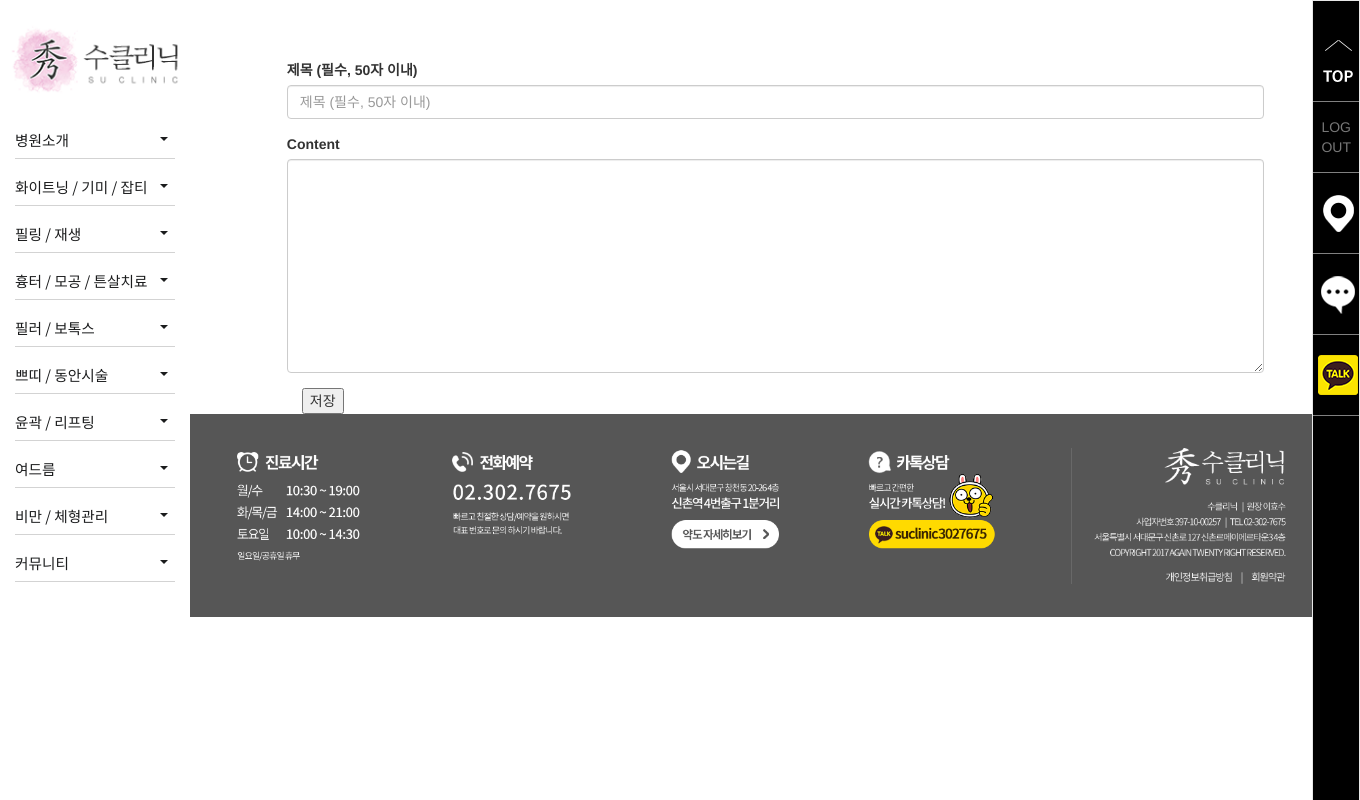
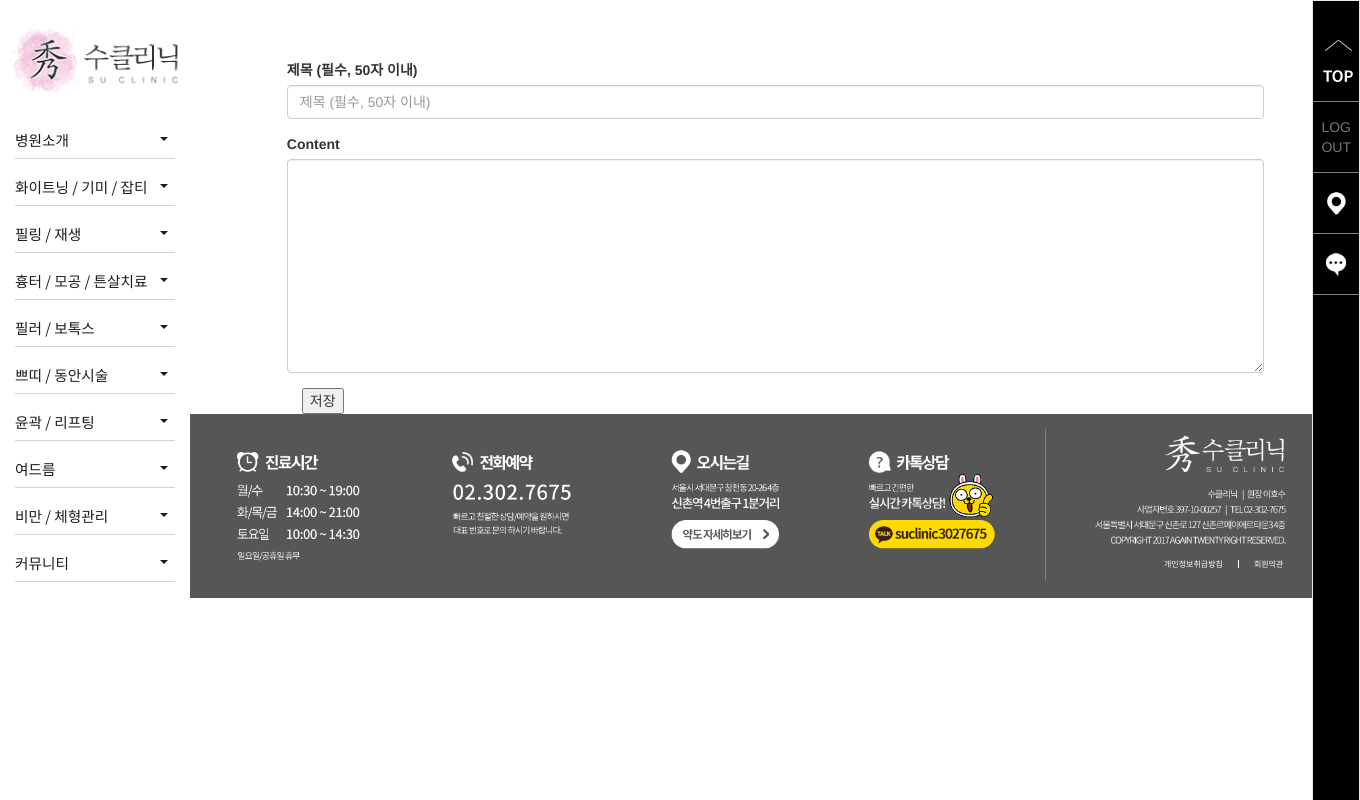
Before and after one commit to rheehyerin/suclinic, a Django app: page /blog/notice/new/ in a window 1360 px wide. Run offline with Django 3.2, Linux system fonts and the light colour scheme; the visitor is signed in with stand-in values (Sample User, id 1); some libraries are stand-ins or nearby versions.

Commit message:
footer수정사항 반영

```diff
--- a/suclinic/templates/footer.html
+++ b/suclinic/templates/footer.html
@@ -8,7 +8,12 @@
 				<li class="col-sm-8"><img src="{% static 'img/footer_2.png' %}" class="img-responsive minmax"></li>
 				<li class="col-sm-8 "><a href="#"><img src="{% static 'img/footer_3.png' %}" class="img-responsive minmax"></a></li>
 				<li class="col-sm-8 "><a href="#"><img src="{% static 'img/footer_4.png' %}" class="img-responsive minmax"></a></li>
-				<li class="col-sm-10"><img src="{% static 'img/footer_5.png' %}" class="img-responsive minmax"></li>
+				<li class="col-sm-10" style="border-left:1px solid gray; margin-top:15px;"><img src="{% static 'img/footer_5.png' %}" class="img-responsive minmax">
+					<ul class="footer_nav center-text" style="float: right; margin-right:14px;">
+			       <li><a href="#">개인정보취급방침<span class="vertical-bar"></span></a></li>
+			       <li><a href="#">회원약관</a></li>
+			    </ul>
+				</li>
 			</ul>
 			</div>
 
--- a/suclinic/templates/right.navbar.html
+++ b/suclinic/templates/right.navbar.html
@@ -14,9 +14,8 @@
 						{% else %}
 							<li style="color: white;"><a href="{% url 'accounts:login' %}">LOG IN</a></li>
 						{% endif %}
-						<li><a href="#"><img src="{% static 'img/right_tel.png' %}" class="img-responsive"></a></li>
-						<li><a href="#"><img src="{% static 'img/right_counsel.png' %}" class="img-responsive"></a></li>
-						<li><a href="#"><img src="{% static 'img/right_kakao.png' %}" class="img-responsive"></a></li>
+						<li><a href="{% url 'main:map' %}"><img src="{% static 'img/right_tel.png' %}" class="img-responsive" style="width:30px; height:auto;"></a></li>
+						<li><a href="{% url 'blog:counsel_list' %}"><img src="{% static 'img/right_counsel.png' %}" class="img-responsive" style="width:30px; height:auto;"></a></li>
 						</ul>
 					</div>
 				</div>
```
Also changed, not shown: static/img/footer_5.png.
